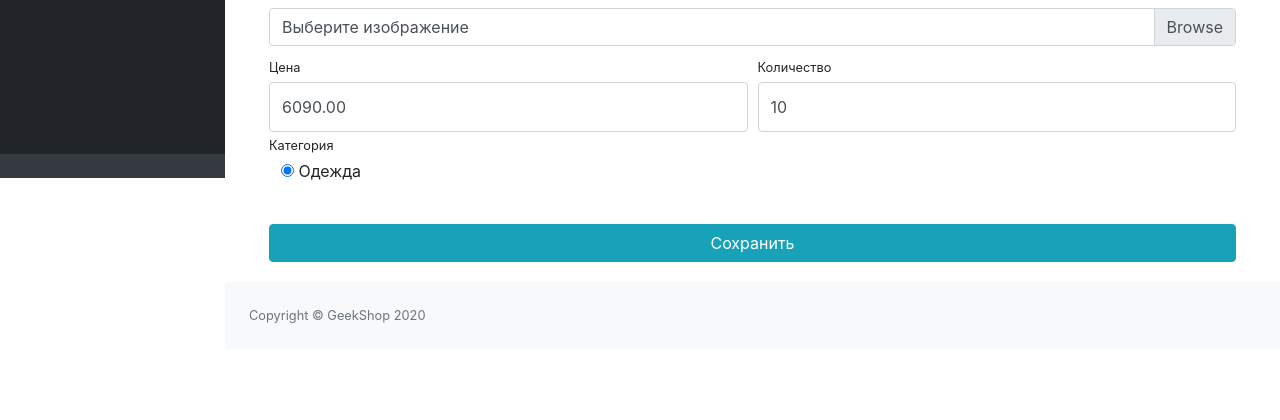
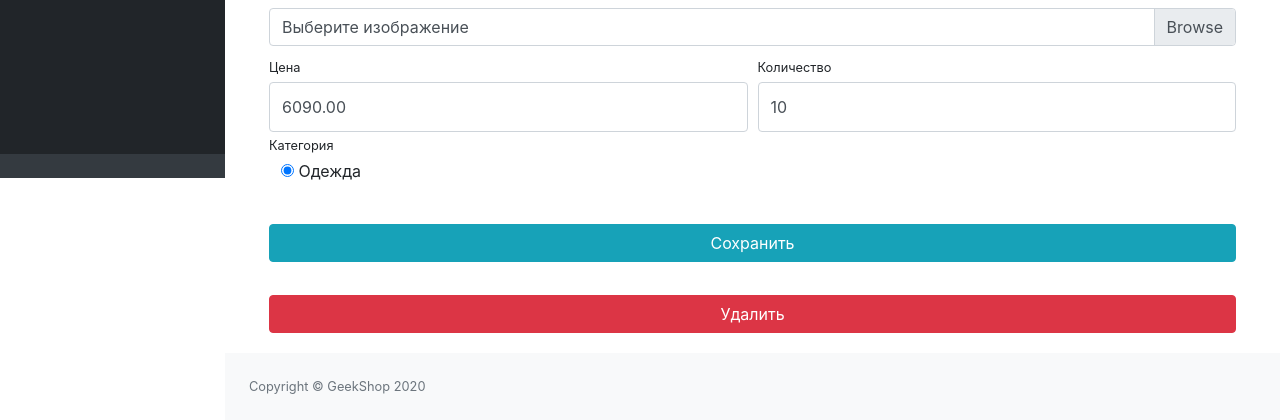
Before and after one commit to kapcak/geekshop, a Django app: page /admin-staff/products/update/1/ in a window 1280 px wide. Shown: the part 622-1042 px from the top of the page. Before the commit the page ends 945 px from the top, so only its background shows below. Run offline with Django 3.2, Linux system fonts and the light colour scheme; data comes from the database, SQL or seed files in the repository; some libraries are stand-ins or nearby versions.

Commit message:
Added product "DELETE" for admins

```diff
--- a/admins/templates/admins/admin-product-update-delete.html
+++ b/admins/templates/admins/admin-product-update-delete.html
@@ -55,11 +55,11 @@
                     </div>
                 </div>
             </form>
-            {% comment %} <div class="row">
+            <div class="row">
                 <div class="col-lg-12" style="margin-top: 33px;">
-                    <a class="btn btn-danger btn-block" href="{% url 'admins:admin_users_remove' selected_user.id %}">Удалить</a>
+                    <a class="btn btn-danger btn-block" href="{% url 'admins:admin_product_remove' selected_product.id %}">Удалить</a>
                 </div>
-            </div> {% endcomment %}
+            </div>
         </div>
     </div>
 </main>
--- a/admins/urls.py
+++ b/admins/urls.py
@@ -1,5 +1,5 @@
 from django.urls import path
-from admins.views import admin_users, admin_users_create, admin_users_update, admin_users_remove, index, admin_product_read, admin_product_update
+from admins.views import admin_users, admin_users_create, admin_users_update, admin_users_remove, index, admin_product_read, admin_product_update, admin_product_remove
 
 app_name = 'admins'
 urlpatterns = [
@@ -10,4 +10,5 @@
     path('users/remove/<int:pk>/', admin_users_remove, name='admin_users_remove'),
     path('products/', admin_product_read, name='admin_product_read'),
     path('products/update/<int:pk>/', admin_product_update, name='admin_product_update'),
+    path('products/remove/<int:pk>/', admin_product_remove, name='admin_product_remove'),
 ]
--- a/admins/views.py
+++ b/admins/views.py
@@ -85,3 +85,9 @@
         'selected_product': selected_product,
         }
     return render(request, 'admins/admin-product-update-delete.html', context)
+
+
+def admin_product_remove(request, pk):
+    product = Product.objects.get(id=pk)
+    product.delete()
+    return HttpResponseRedirect(reverse('admins:admin_product_read'))
```
